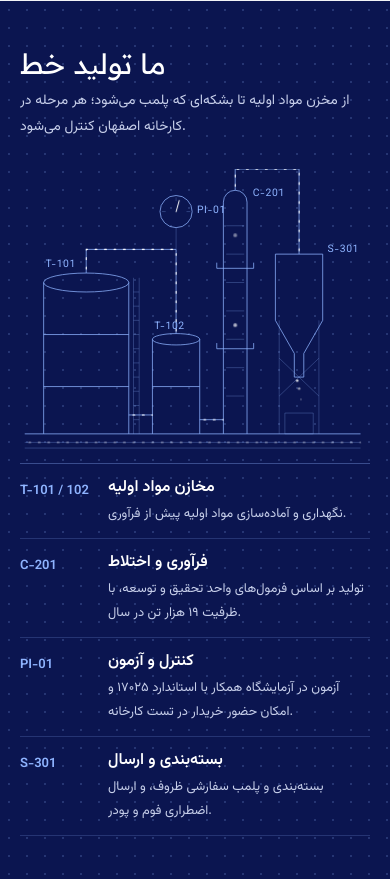
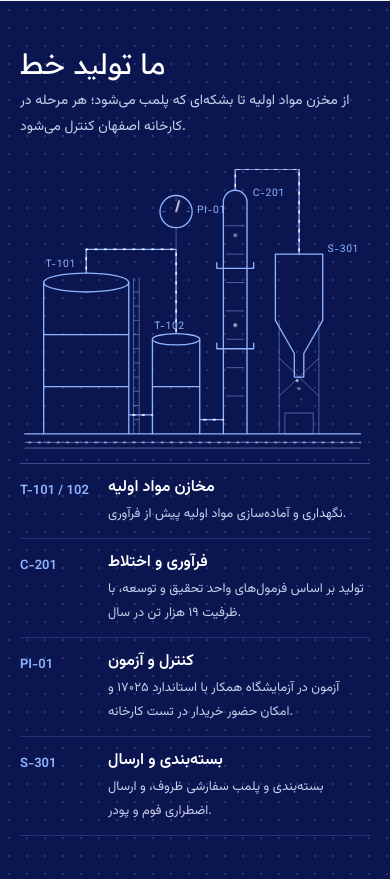
Before and after one commit to Awmir-hb/imentash-theme, a WordPress theme: template front-page.php in a window 390 px wide. Shown: the part 4474-5353 px from the top of the page. Run offline with PHP 8.4 and a stand-in for WordPress, Linux system fonts and the light colour scheme; the site name, menu and one post (Sample post) are stand-ins, and other content is empty; some libraries are stand-ins or nearby versions.

Commit message:
Production line map: thicker strokes, stronger inactive stages
Stroke widths and the inactive-stage opacity are now :root tokens
(--pl-stroke, --pl-stroke-2, --pl-stroke-flow, --pl-dim): main lines
1.5 -> 2.6 (2.8 on mobile), secondary 1 -> 1.8, flow 2 -> 3,
inactive stages .28 -> .4.

Co-Authored-By: Claude Opus 5.5 <noreply@anthropic.com>

```diff
--- a/assets/css/home.css
+++ b/assets/css/home.css
@@ -288,13 +288,13 @@ a.em-svc:hover .em-svc__arrow{background:var(--white);color:var(--navy-800)}
 .em-pl__map{grid-area:map;display:block;width:100%;height:auto;max-height:var(--pl-map-max);direction:ltr}
 
 .em-pl__d,.em-pl__d2{fill:none;stroke-dasharray:1;stroke-dashoffset:1;animation:em-draw 2.2s cubic-bezier(.45,.05,.2,1) forwards}
-.em-pl__d{stroke:var(--blue-light);stroke-width:1.5;stroke-linejoin:round}
-.em-pl__d2{stroke:var(--line-on-dark-6);stroke-width:1}
-.em-pl__fl{fill:none;stroke:var(--white);stroke-width:2;stroke-linecap:round;stroke-dasharray:4 16;opacity:0;animation:em-fadein .6s ease 2.6s forwards,em-flow 1.4s linear infinite}
+.em-pl__d{stroke:var(--blue-light);stroke-width:var(--pl-stroke);stroke-linejoin:round;stroke-linecap:round}
+.em-pl__d2{stroke:var(--line-on-dark-6);stroke-width:var(--pl-stroke-2)}
+.em-pl__fl{fill:none;stroke:var(--white);stroke-width:var(--pl-stroke-flow);stroke-linecap:round;stroke-dasharray:4 16;opacity:0;animation:em-fadein .6s ease 2.6s forwards,em-flow 1.4s linear infinite}
 .em-pl__fl--dim{stroke-opacity:.6}
 .em-pl__lb{fill:var(--blue-light);font-family:var(--font-body);font-size:13px;letter-spacing:.08em;opacity:0;animation:em-fadein .8s ease forwards}
 .em-pl__fi{opacity:0;animation:em-fadein .8s ease forwards}
-.em-pl__nd{fill:none;stroke:var(--white);stroke-width:2;stroke-linecap:round;transform-box:view-box;transform-origin:330px 210px;animation:em-needle 5s ease-in-out infinite}
+.em-pl__nd{fill:none;stroke:var(--white);stroke-width:var(--pl-stroke-flow);stroke-linecap:round;transform-box:view-box;transform-origin:330px 210px;animation:em-needle 5s ease-in-out infinite}
 .em-pl__bl{fill:var(--white);animation:em-blink 1.4s ease-in-out infinite}
 .em-pl__pd{fill:var(--white);animation:em-fall 1.6s ease-in infinite}
 /* تا وقتی سکشن دیده نشده (home.js) */
@@ -328,7 +328,7 @@ a.em-svc:hover .em-svc__arrow{background:var(--white);color:var(--navy-800)}
   .em-pl--story .em-pl__step.is-active .em-pl__code{color:var(--white)}
 
   /* نقشه: بقیه مراحل کم‌رنگ، مرحله فعال سفید. stroke/fill-opacity چون opacity در انیمیشن ورود است. */
-  .em-pl--story .em-pl__map [data-em-stage]{stroke-opacity:.28;fill-opacity:.28;transition:stroke-opacity .5s ease,fill-opacity .5s ease,stroke .5s ease,fill .5s ease}
+  .em-pl--story .em-pl__map [data-em-stage]{stroke-opacity:var(--pl-dim);fill-opacity:var(--pl-dim);transition:stroke-opacity .5s ease,fill-opacity .5s ease,stroke .5s ease,fill .5s ease}
   .em-pl--story[data-em-step="1"] .em-pl__map [data-em-stage="1"],
   .em-pl--story[data-em-step="2"] .em-pl__map [data-em-stage="2"],
   .em-pl--story[data-em-step="3"] .em-pl__map [data-em-stage="3"],
@@ -350,9 +350,6 @@ a.em-svc:hover .em-svc__arrow{background:var(--white);color:var(--navy-800)}
   .em-pl__h2{margin-bottom:6px}
   .em-pl__intro{margin-bottom:18px;font-size:var(--fs-sm)}
   .em-pl__grid{gap:10px}
-  .em-pl__d{stroke-width:1.6}
-  .em-pl__d2{stroke-width:1.1}
-  .em-pl__fl{stroke-width:2.2}
   .em-pl__lb{font-size:22px;letter-spacing:.06em}
   .em-pl__step{gap:14px;padding:12px 0}
   .em-pl__code{flex-basis:74px;padding-top:3px;font-size:var(--fs-xs)}
--- a/assets/css/main.css
+++ b/assets/css/main.css
@@ -90,6 +90,10 @@
   --dots-size:22px;
   --pl-map-max:500px;        /* حداکثر ارتفاع نقشه خط تولید در دسکتاپ */
   --pl-step-scroll:70vh;     /* مقدار اسکرول برای هر مرحله در روایت اسکرولی خط تولید */
+  --pl-stroke:2.6;           /* ضخامت خطوط نقشه خط تولید (مخزن، لوله، دستگاه) */
+  --pl-stroke-2:1.8;         /* خطوط فرعی نقشه */
+  --pl-stroke-flow:3;        /* جریان متحرک و عقربه */
+  --pl-dim:.4;               /* شفافیت مراحل غیرفعال در روایت اسکرولی */
 
   /* صفحه اصلی (Industrial.dc.html و MobileHome.dc.html) */
   --white-a55:rgba(255,255,255,.55);
@@ -224,6 +228,9 @@
     --tl-dot-y:18px;
     --dots-size:18px;
     --pl-map-max:none;
+    --pl-stroke:2.8;
+    --pl-stroke-2:2;
+    --pl-stroke-flow:3.2;
     --radius-lg:16px;
     --radius-xl:16px;
     --mbar-space:76px;
```
